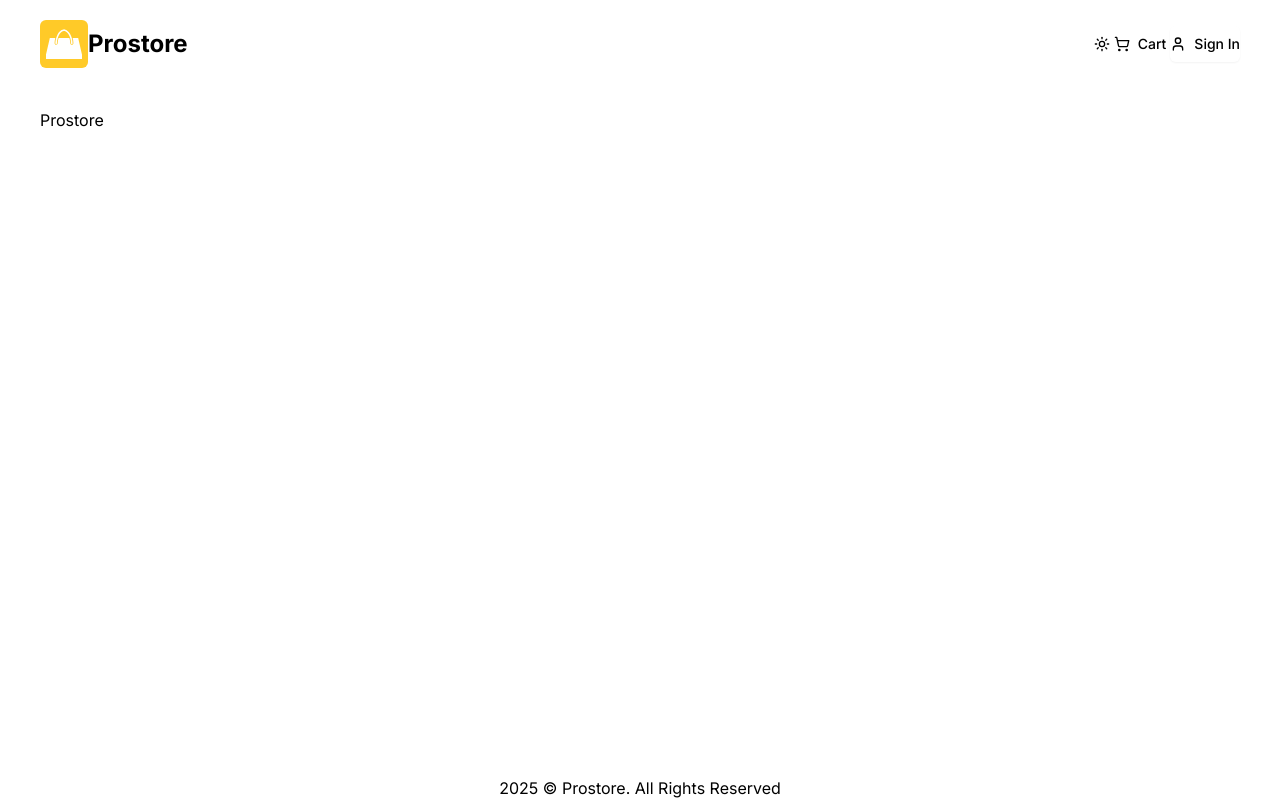
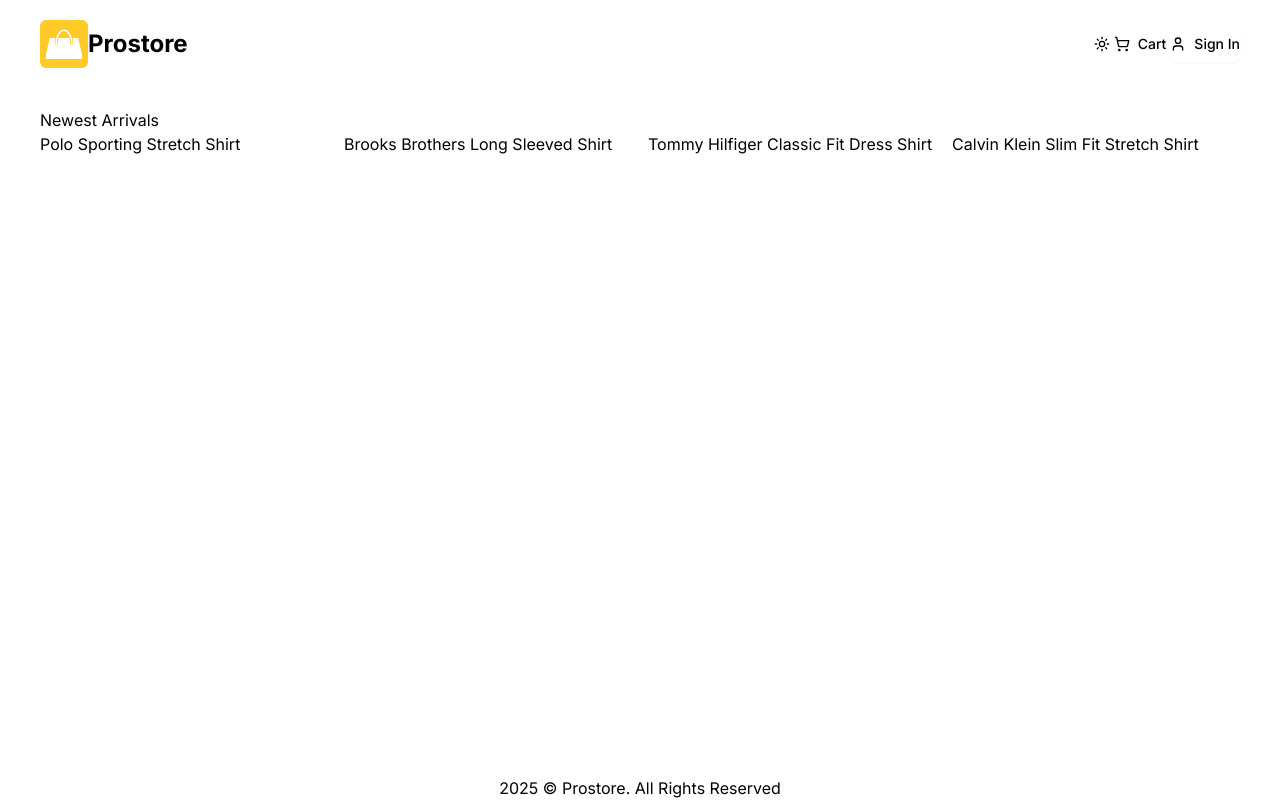
Before and after one commit to JoseIgnacioTapia/prostore, a Next.js app: page / in a window 1280 px wide. Built offline with nearby package versions, Linux system fonts and the light colour scheme; no server answers.

Commit message:
Sample Products & Product List

```diff
--- a/app/(root)/page.tsx
+++ b/app/(root)/page.tsx
@@ -1,3 +1,6 @@
+import ProductList from '@/components/shared/product/ProductList';
+import sampleData from '@/db/sample-data';
+
 export const metadata = {
   title: 'Home',
 };
@@ -7,7 +10,15 @@
 async function Homepage() {
   // await delay(2000);
 
-  return <div>Prostore</div>;
+  return (
+    <>
+      <ProductList
+        data={sampleData.products}
+        title='Newest Arrivals'
+        limit={4}
+      />
+    </>
+  );
 }
 
 export default Homepage;
--- /dev/null
+++ b/components/shared/product/ProductList.tsx
@@ -0,0 +1,32 @@
+import React from 'react';
+
+function ProductList({
+  data,
+  title,
+  limit,
+}: {
+  data: any;
+  title?: string;
+  limit?: number;
+}) {
+  const limitedData = limit ? data.slice(0, limit) : data;
+
+  return (
+    <div className='my-10'>
+      <h2 className='h2-hold mb-4'>{title}</h2>
+      {data.length > 0 ? (
+        <div className='grid grid-cols-1 sm:grid-cols-2 md:grid-cols-3 lg:grid-cols-4 gap-4'>
+          {limitedData.map((product: any) => (
+            <div>{product.name}</div>
+          ))}
+        </div>
+      ) : (
+        <div>
+          <p>No products found</p>
+        </div>
+      )}
+    </div>
+  );
+}
+
+export default ProductList;
--- /dev/null
+++ b/db/sample-data.ts
@@ -0,0 +1,108 @@
+const sampleData = {
+  products: [
+    {
+      name: 'Polo Sporting Stretch Shirt',
+      slug: 'polo-sporting-stretch-shirt',
+      category: "Men's Dress Shirts",
+      description: 'Classic Polo style with modern comfort',
+      images: [
+        '/images/sample-products/p1-1.jpg',
+        '/images/sample-products/p1-2.jpg',
+      ],
+      price: 59.99,
+      brand: 'Polo',
+      rating: 4.5,
+      numReviews: 10,
+      stock: 5,
+      isFeatured: true,
+      banner: 'banner-1.jpg',
+    },
+    {
+      name: 'Brooks Brothers Long Sleeved Shirt',
+      slug: 'brooks-brothers-long-sleeved-shirt',
+      category: "Men's Dress Shirts",
+      description: 'Timeless style and premium comfort',
+      images: [
+        '/images/sample-products/p2-1.jpg',
+        '/images/sample-products/p2-2.jpg',
+      ],
+      price: 85.9,
+      brand: 'Brooks Brothers',
+      rating: 4.2,
+      numReviews: 8,
+      stock: 10,
+      isFeatured: true,
+      banner: 'banner-2.jpg',
+    },
+    {
+      name: 'Tommy Hilfiger Classic Fit Dress Shirt',
+      slug: 'tommy-hilfiger-classic-fit-dress-shirt',
+      category: "Men's Dress Shirts",
+      description: 'A perfect blend of sophistication and comfort',
+      images: [
+        '/images/sample-products/p3-1.jpg',
+        '/images/sample-products/p3-2.jpg',
+      ],
+      price: 99.95,
+      brand: 'Tommy Hilfiger',
+      rating: 4.9,
+      numReviews: 3,
+      stock: 0,
+      isFeatured: false,
+      banner: null,
+    },
+    {
+      name: 'Calvin Klein Slim Fit Stretch Shirt',
+      slug: 'calvin-klein-slim-fit-stretch-shirt',
+      category: "Men's Dress Shirts",
+      description: 'Streamlined design with flexible stretch fabric',
+      images: [
+        '/images/sample-products/p4-1.jpg',
+        '/images/sample-products/p4-2.jpg',
+      ],
+      price: 39.95,
+      brand: 'Calvin Klein',
+      rating: 3.6,
+      numReviews: 5,
+      stock: 10,
+      isFeatured: false,
+      banner: null,
+    },
+    {
+      name: 'Polo Ralph Lauren Oxford Shirt',
+      slug: 'polo-ralph-lauren-oxford-shirt',
+      category: "Men's Dress Shirts",
+      description: 'Iconic Polo design with refined oxford fabric',
+      images: [
+        '/images/sample-products/p5-1.jpg',
+        '/images/sample-products/p5-2.jpg',
+      ],
+      price: 79.99,
+      brand: 'Polo',
+      rating: 4.7,
+      numReviews: 18,
+      stock: 6,
+      isFeatured: false,
+      banner: null,
+    },
+    {
+      name: 'Polo Classic Pink Hoodie',
+      slug: 'polo-classic-pink-hoodie',
+      category: "Men's Sweatshirts",
+      description: 'Soft, stylish, and perfect for laid-back days',
+      images: [
+        '/images/sample-products/p6-1.jpg',
+        '/images/sample-products/p6-2.jpg',
+      ],
+      price: 99.99,
+      brand: 'Polo',
+      rating: 4.6,
+      numReviews: 12,
+      stock: 8,
+      isFeatured: true,
+      banner: null,
+    },
+  ],
+};
+
+export default sampleData;
```
